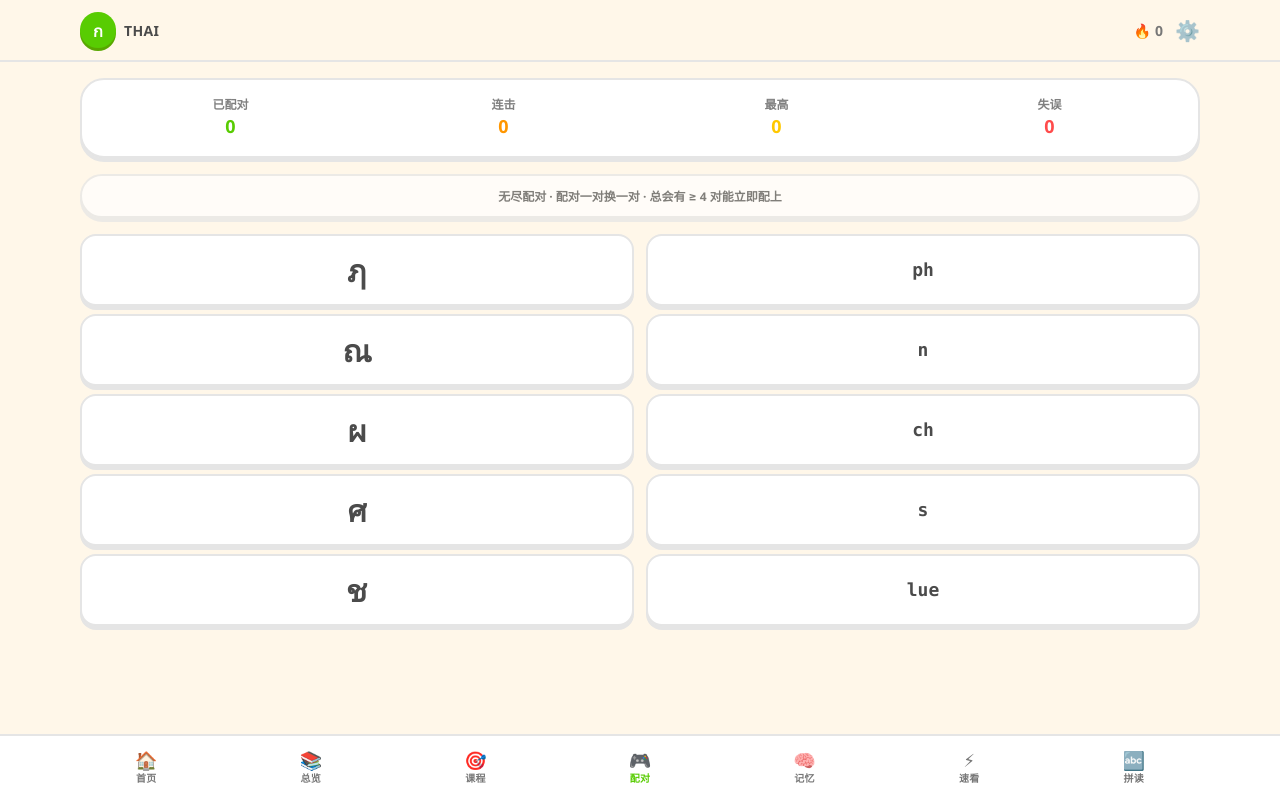
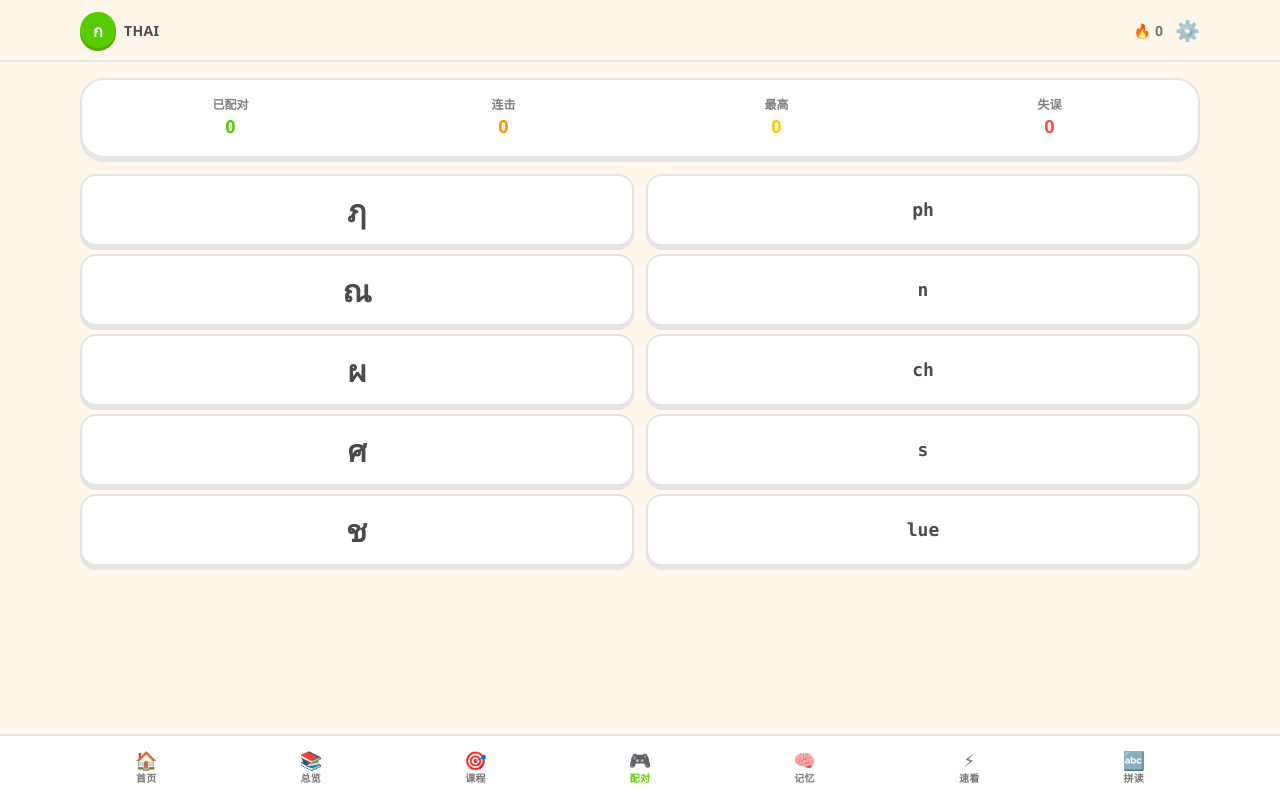
Before and after one commit to Charlot316/ThaiAlphabet, a Next.js app: page /endless-match in a window 1280 px wide. Built offline with nearby package versions, Linux system fonts and the light colour scheme.

Commit message:
Remove endless match hint card

```diff
--- a/src/app/endless-match/page.tsx
+++ b/src/app/endless-match/page.tsx
@@ -400,10 +400,6 @@ export default function EndlessMatchPage() {
         </div>
       </div>
 
-      <div className="card-soft p-3 text-center text-xs opacity-70">
-        无尽配对 · 配对一对换一对 · 总会有 ≥ {MIN_MATCHABLE} 对能立即配上
-      </div>
-
       <div className="grid grid-cols-2 gap-3">
         <ul className="space-y-2">
           {board.leftSlots.map((it, idx) => {
```
